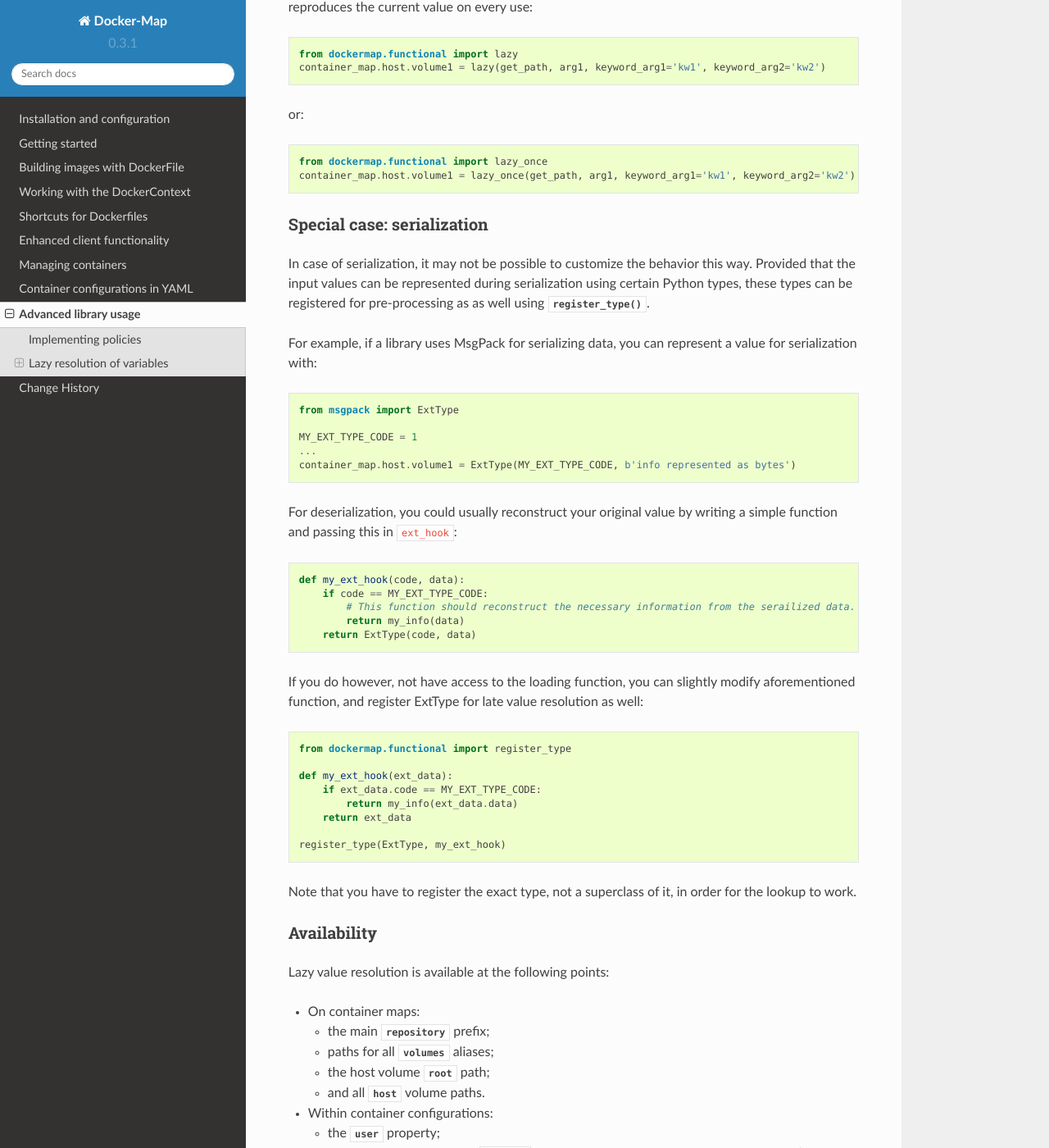
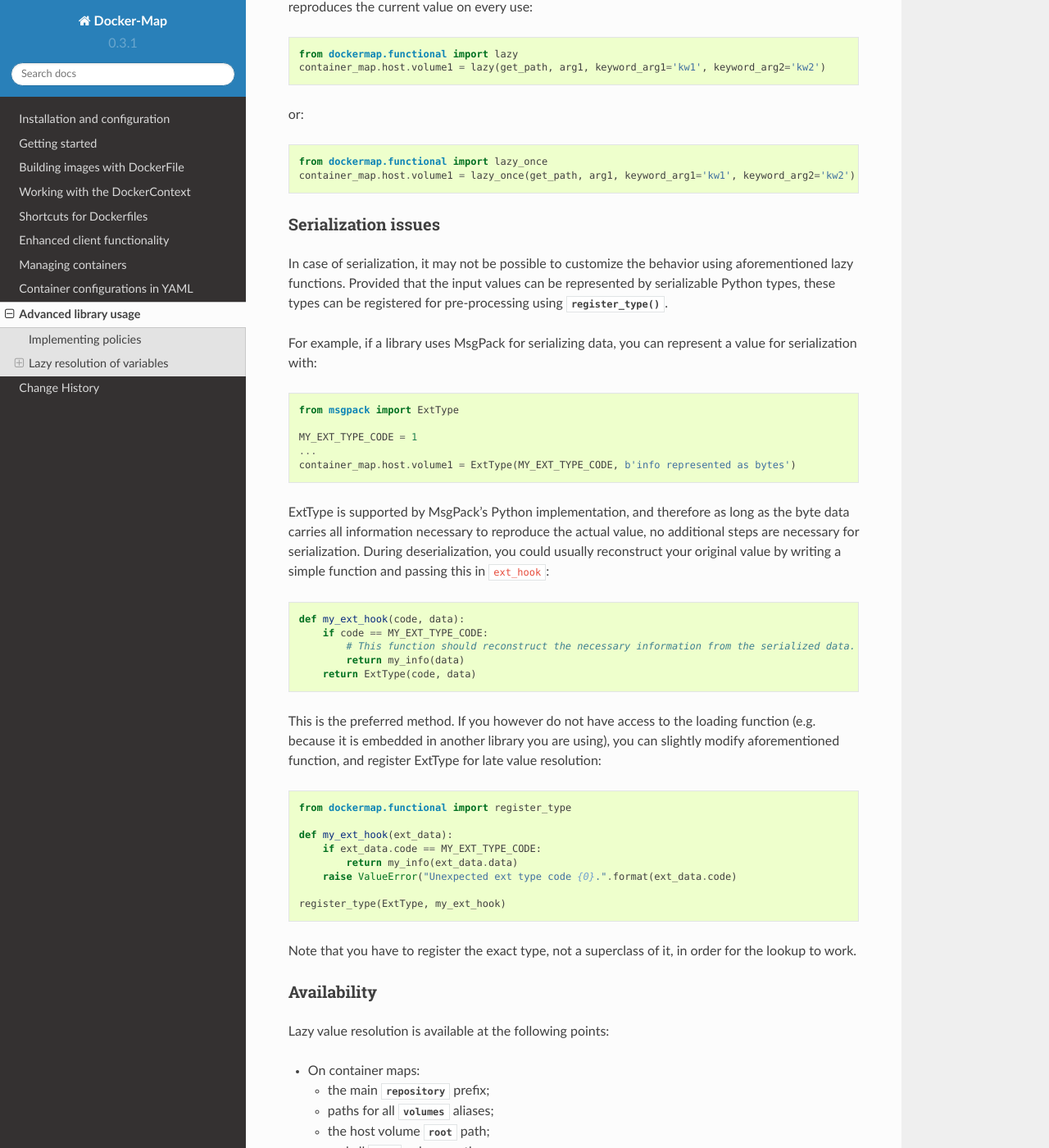
Before and after one commit to merll/docker-map, a Sphinx documentation site: the page built from docs/guide/containers/advanced.rst, in a window 1280 px wide and 1400 px high, scrolled down 1982 px. Shown: the whole window at 82% size. Built offline with Sphinx 7.4.7 and the Read the Docs theme 2.0.0, drawn with Linux system fonts in a browser that asks for light colours.

Commit message:
Revised serialization docs.

```diff
--- a/docs/guide/containers/advanced.rst
+++ b/docs/guide/containers/advanced.rst
@@ -107,11 +107,11 @@ or::
     container_map.host.volume1 = lazy_once(get_path, arg1, keyword_arg1='kw1', keyword_arg2='kw2')
 
 
-Special case: serialization
-"""""""""""""""""""""""""""
-In case of serialization, it may not be possible to customize the behavior this way. Provided that the input values can
-be represented during serialization using certain Python types, these types can be registered for pre-processing as
-as well using :func:`~dockermap.functional.register_type`.
+Serialization issues
+""""""""""""""""""""
+In case of serialization, it may not be possible to customize the behavior using aforementioned lazy functions.
+Provided that the input values can be represented by serializable Python types, these types can be registered for
+pre-processing using :func:`~dockermap.functional.register_type`.
 
 For example, if a library uses MsgPack for serializing data, you can represent a value for serialization with::
 
@@ -121,24 +121,27 @@ For example, if a library uses MsgPack for serializing data, you can represent a
     ...
     container_map.host.volume1 = ExtType(MY_EXT_TYPE_CODE, b'info represented as bytes')
 
-For deserialization, you could usually reconstruct your original value by writing a simple function and passing this
-in ``ext_hook``::
+ExtType is supported by MsgPack's Python implementation, and therefore as long as the byte data carries all information
+necessary to reproduce the actual value, no additional steps are necessary for serialization. During deserialization,
+you could usually reconstruct your original value by writing a simple function and passing this in ``ext_hook``::
 
     def my_ext_hook(code, data):
         if code == MY_EXT_TYPE_CODE:
-            # This function should reconstruct the necessary information from the serailized data.
+            # This function should reconstruct the necessary information from the serialized data.
             return my_info(data)
         return ExtType(code, data)
 
-If you do however, not have access to the loading function, you can slightly modify aforementioned function, and
-register ExtType for late value resolution as well::
+
+This is the preferred method. If you however do not have access to the loading function (e.g. because it is embedded
+in another library you are using), you can slightly modify aforementioned function, and register ExtType for late value
+resolution::
 
     from dockermap.functional import register_type
 
     def my_ext_hook(ext_data):
         if ext_data.code == MY_EXT_TYPE_CODE:
             return my_info(ext_data.data)
-        return ext_data
+        raise ValueError("Unexpected ext type code {0}.".format(ext_data.code)
 
     register_type(ExtType, my_ext_hook)
 
```
